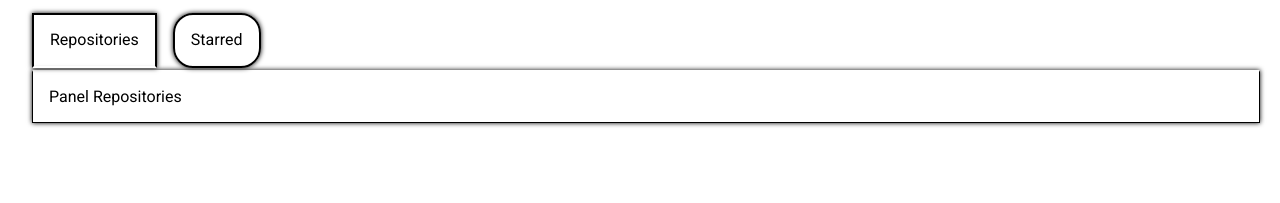
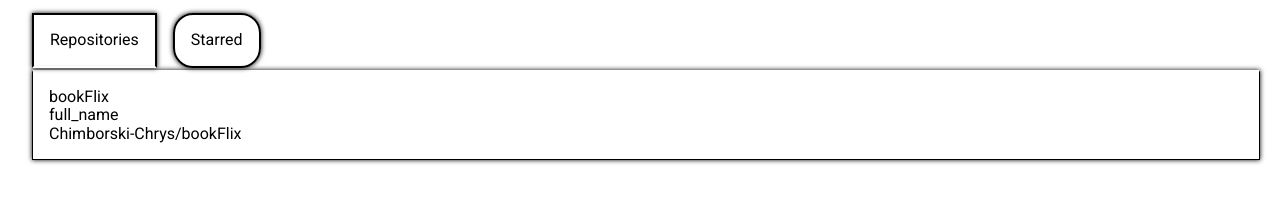
Before and after one commit to Chimborski-Chrys/usando-api-github, a React (Create React App) app: page / in a window 1280 px wide. Shown: the part 243-446 px from the top of the page. Built offline with nearby package versions, Linux system fonts and the light colour scheme.

Commit message:
Renderizando item

```diff
--- a/src/components/repositories/index.js
+++ b/src/components/repositories/index.js
@@ -1,4 +1,5 @@
 import React from 'react';
+import RepositoryItem from '../repository-item';
 import * as S from './styled';
 
 const Repositories = () => {
@@ -11,8 +12,18 @@ const Repositories = () => {
                 <S.WrapperTab>Repositories</S.WrapperTab>
                 <S.WrapperTab>Starred</S.WrapperTab>
             </S.WrapperTabList>
-            <S.WrapperTabPanel>Panel Repositories</S.WrapperTabPanel>
-            <S.WrapperTabPanel>Panel Starred</S.WrapperTabPanel>
+            <S.WrapperTabPanel>
+                <RepositoryItem
+                    name="bookFlix"
+                    linkToRepo="https://github.com/Chimborski-Chrys/bookFlix"
+                    fullName="Chimborski-Chrys/bookFlix"/>
+            </S.WrapperTabPanel>
+            <S.WrapperTabPanel>
+                <RepositoryItem
+                    name="BuscaRestaurante"
+                    linkToRepo="https://github.com/Chimborski-Chrys/BuscaRestaurante"
+                    fullName="Chimborski-Chrys/BuscaRestaurante"/>
+            </S.WrapperTabPanel>
         </S.WrapperTabs>
     );
 }
--- a/src/components/repository-item/index.js
+++ b/src/components/repository-item/index.js
@@ -1,17 +1,13 @@
+import React from 'react';
 
-import React from "react";
-import * as S from "./styled";
-
-const RepositoryItem = ({ name, linkToRepo, fullName }) => {
-  return (
-    <S.Wrapper>
-      <S.WrapperTitle>{name}</S.WrapperTitle>
-      <S.WrapperFullName>full name:</S.WrapperFullName>
-      <S.WrapperLink href={linkToRepo} target="_blank" rel="noreferrer">
-        {fullName}
-      </S.WrapperLink>
-    </S.Wrapper>
-  );
+const RepositoryItem = ({name,linkToRepo,fullName }) => {
+    return (
+        <div>
+            <h2>{name}</h2>
+            <h4>full_name</h4>
+            <a href={linkToRepo} target="_blank" rel="noreferrer">{fullName}</a>
+        </div>
+    );
 };
 
 export default RepositoryItem;
```
Also changed, not shown: src/components/repository-item/styled.js (deleted, +0 -31 lines).
